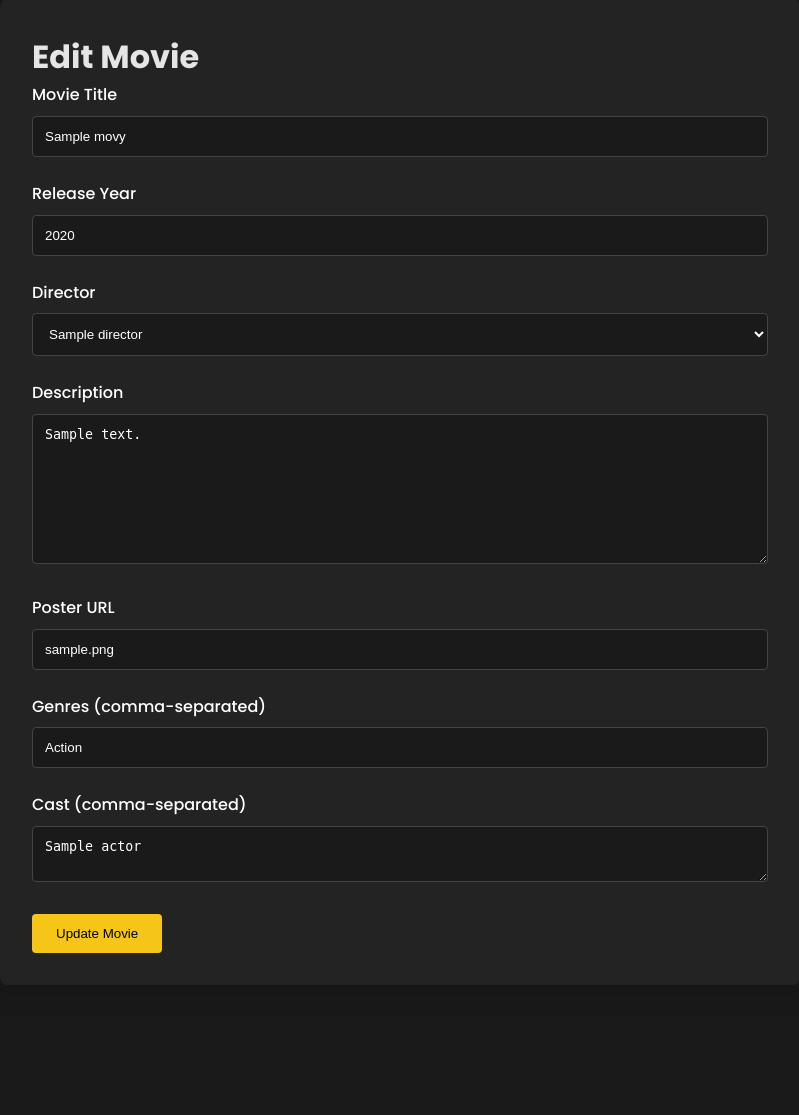
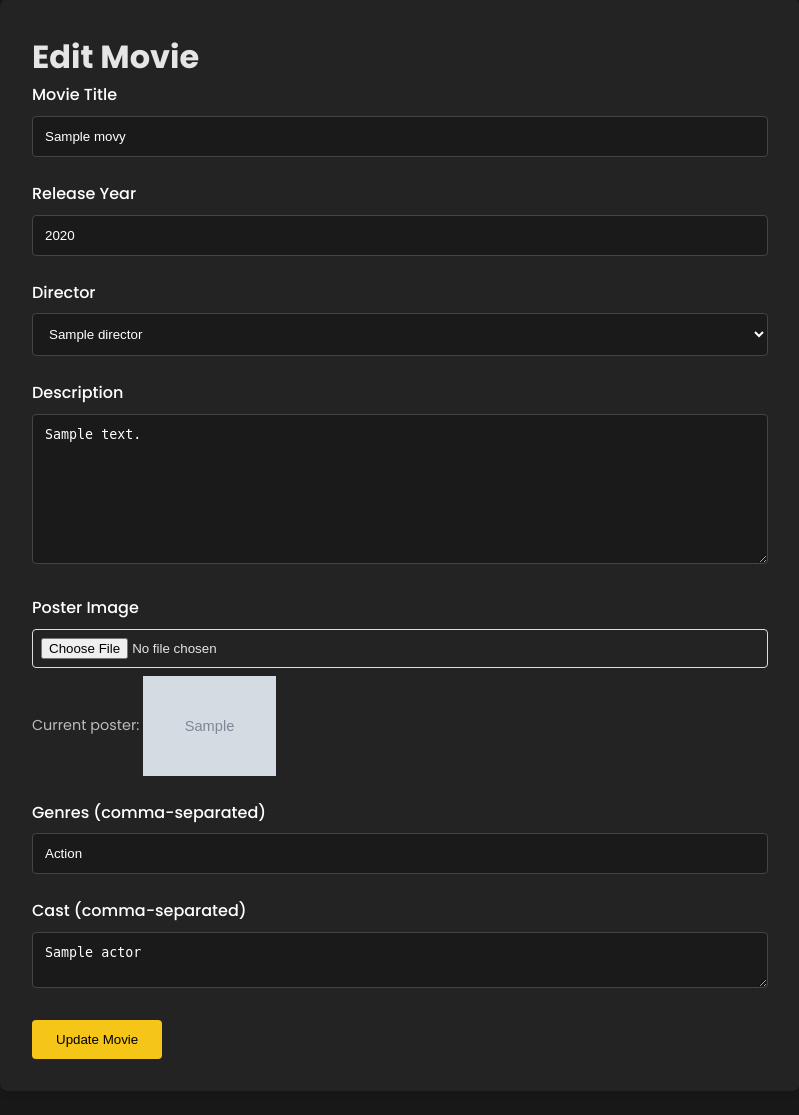
Before and after one commit to anadecs/cineverse, a PHP site: page /admin/edit-movie.php?id=1 in a window 1280 px wide. Shown: the part 125-1240 px from the top of the page, without its empty margins (240-1039 px from the left). Run offline with PHP 8.4, Linux system fonts and the light colour scheme; the visitor is signed in with stand-in values (Sample User, id 1); data comes from the database, SQL or seed files in the repository; tables that the repository leaves empty hold one stand-in row (values such as "Sample post"); grey boxes marked "Sample" are stand-in pictures.

Commit message:
Update edit-movie.php
updated the image update

```diff
--- a/admin/edit-movie.php
+++ b/admin/edit-movie.php
@@ -58,10 +58,37 @@ if ($_SERVER['REQUEST_METHOD'] === 'POST') {
     $release_year = (int)$_POST['release_year'];
     $director_id = (int)$_POST['director_id'];
     $description = trim($_POST['description']);
-    $poster_url = trim($_POST['poster_url']);
     $new_genres = $_POST['genres'] ?? [];
     $genres_input = trim($_POST['genres'] ?? '');
     $cast = trim($_POST['cast'] ?? '');
+    $poster_url = $movie['poster_url'];
+
+    // Handle file upload
+    if (isset($_FILES['poster_file']) && $_FILES['poster_file']['error'] === UPLOAD_ERR_OK) {
+        $fileTmpPath = $_FILES['poster_file']['tmp_name'];
+        $fileName = basename($_FILES['poster_file']['name']);
+        $fileExt = strtolower(pathinfo($fileName, PATHINFO_EXTENSION));
+        $allowedExts = ['jpg', 'jpeg', 'png', 'gif', 'webp', 'avif'];
+        if (in_array($fileExt, $allowedExts)) {
+            $newFileName = uniqid('poster_', true) . '.' . $fileExt;
+            $uploadDir = '../assets/posters/';
+            if (!is_dir($uploadDir)) {
+                mkdir($uploadDir, 0777, true);
+            }
+            $destPath = $uploadDir . $newFileName;
+            if (move_uploaded_file($fileTmpPath, $destPath)) {
+                // Delete old poster if it exists
+                if ($movie['poster_url'] && file_exists('../' . $movie['poster_url'])) {
+                    unlink('../' . $movie['poster_url']);
+                }
+                $poster_url = 'assets/posters/' . $newFileName;
+            } else {
+                $error = 'Failed to upload poster image.';
+            }
+        } else {
+            $error = 'Invalid poster file type.';
+        }
+    }
 
     if (empty($title) || empty($release_year) || empty($director_id) || empty($description) || empty($poster_url)) {
         $error = 'All fields are required';
@@ -75,7 +102,7 @@ if ($_SERVER['REQUEST_METHOD'] === 'POST') {
                 SET title = ?, release_year = ?, director_id = ?, description = ?, poster_url = ?
                 WHERE movie_id = ?
             ");
-            $stmt->execute([$title, $release_year, $director_id, $description, $poster_url, $movie_id]);
+             $stmt->execute([$title, $release_year, $director_id, $description, $poster_url, $movie_id]);
 
             // Update genres
             $stmt = $pdo->prepare("DELETE FROM movie_genres WHERE movie_id = ?");
@@ -250,7 +277,7 @@ if ($_SERVER['REQUEST_METHOD'] === 'POST') {
                 <div class="alert alert-success"><?php echo htmlspecialchars($success); ?></div>
             <?php endif; ?>
 
-            <form method="POST" action="edit-movie.php?id=<?php echo $movie_id; ?>">
+                <form method="POST" action="edit-movie.php?id=<?php echo $movie_id; ?>" enctype="multipart/form-data">
                 <div class="form-group">
                     <label for="title">Movie Title</label>
                     <input type="text" id="title" name="title" value="<?php echo htmlspecialchars($movie['title']); ?>" required>
@@ -279,8 +306,9 @@ if ($_SERVER['REQUEST_METHOD'] === 'POST') {
                 </div>
 
                 <div class="form-group">
-                    <label for="poster_url">Poster URL</label>
-                    <input type="text" id="poster_url" name="poster_url" value="<?php echo htmlspecialchars($movie['poster_url']); ?>" required>
+                    <label for="poster_file">Poster Image</label>
+                    <input type="file" id="poster_file" name="poster_file" accept="image/*">
+                    <p style="color: #bbb; font-size: 0.9rem; margin-top: 0.5rem;">Current poster: <img src="../<?php echo htmlspecialchars($movie['poster_url']); ?>" alt="Current poster" style="max-height: 100px; vertical-align: middle;"></p>
                 </div>
 
                 <div class="form-group">
```
